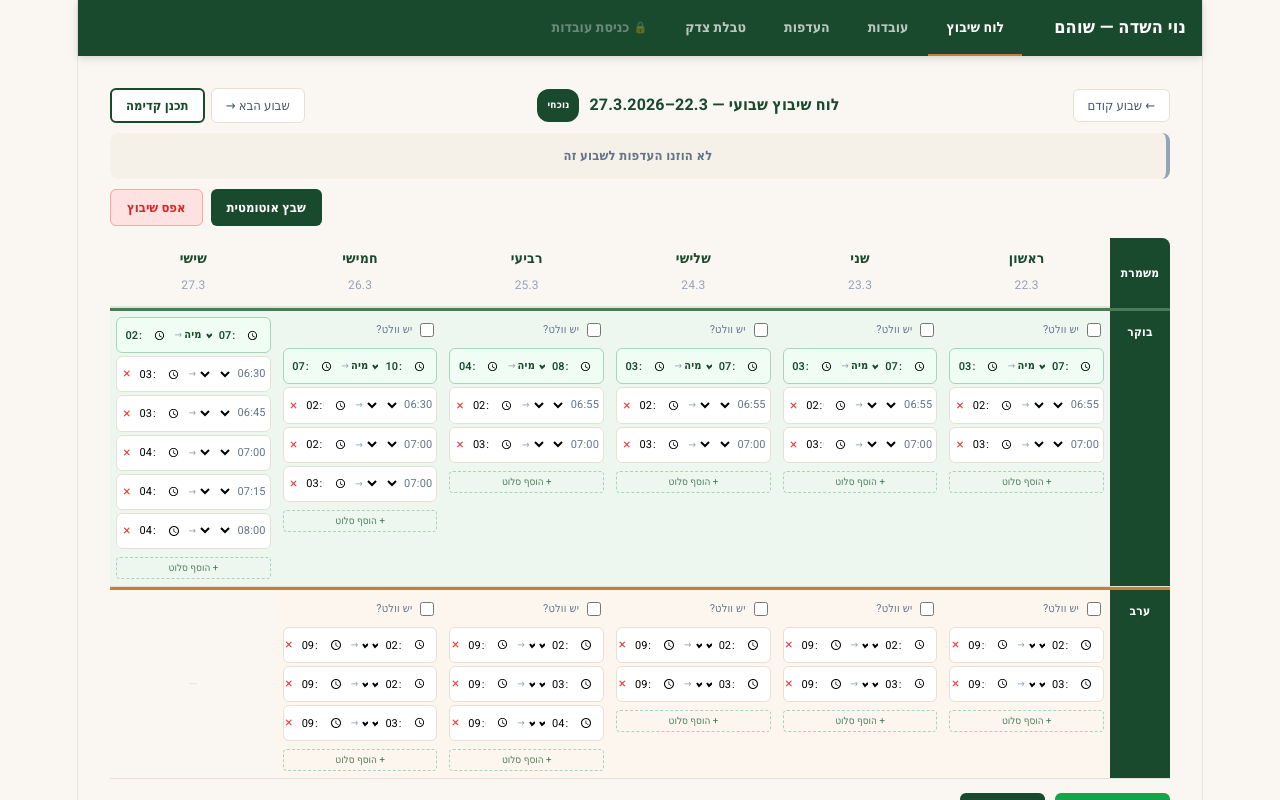
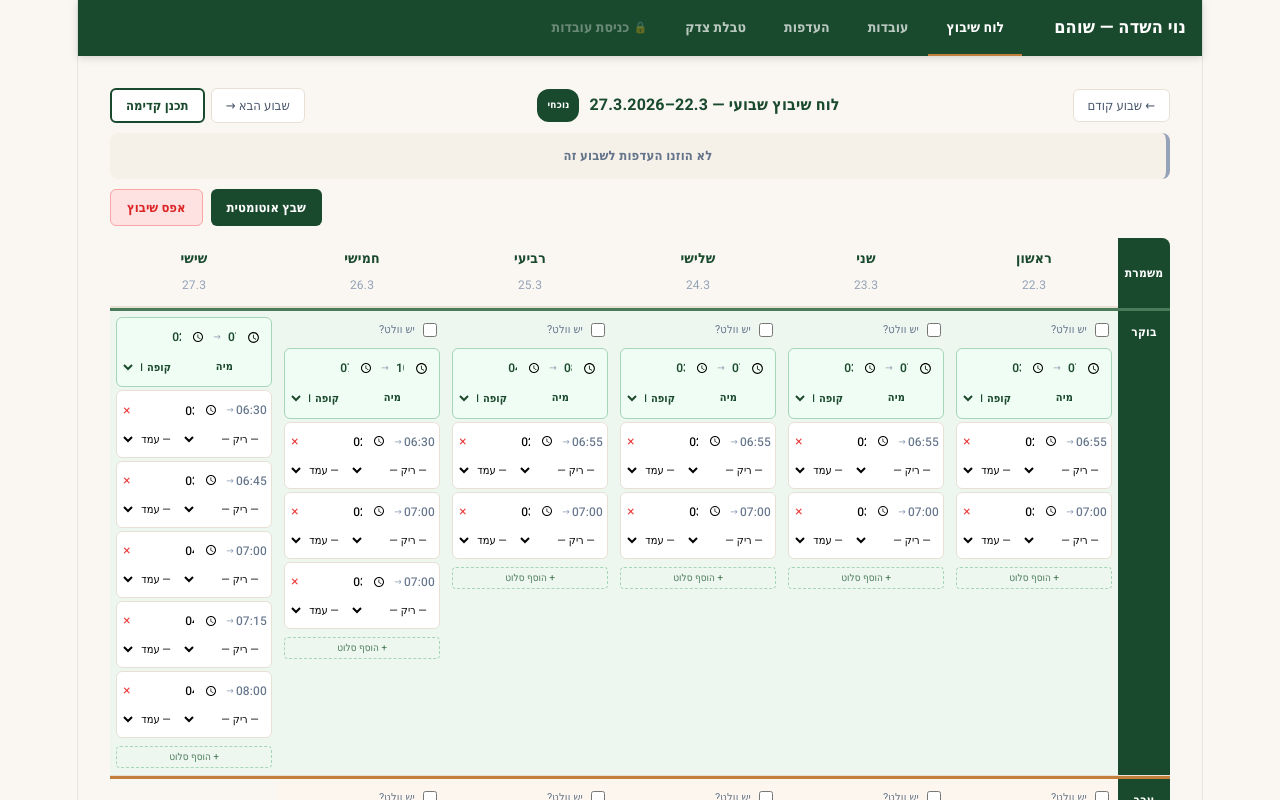
Before and after one commit to AlonFreibach/Shift-Manager, a React (Vite) app: page / in a window 1280 px wide. Shown: the top 800 px of the page. Built offline with nearby package versions, Linux system fonts and the light colour scheme.

Commit message:
new learning employee

```diff
--- a/src/components/FairnessTab.tsx
+++ b/src/components/FairnessTab.tsx
@@ -10,7 +10,7 @@ interface FairnessTabProps {
 export function FairnessTab({ employees }: FairnessTabProps) {
   const [, forceUpdate] = useState(0);
 
-  const rows = employees.map(emp => {
+  const rows = employees.filter(e => !e.isTrainee).map(emp => {
     const enriched = withAccumulatedHistory(emp);
     const fairness = calculateFairnessScore(enriched);
     const flexibility = calculateFlexibilityScore(enriched);
--- a/src/components/WeeklyBoard.tsx
+++ b/src/components/WeeklyBoard.tsx
@@ -84,9 +84,9 @@ function getBaseStations(day: string): string[] {
 function getStations(day: string, hasVolt: boolean): string[] {
   const base = getBaseStations(day);
   if (day !== 'שישי' && hasVolt) {
-    return [...base, 'וולט', 'אחר'];
-  }
-  return [...base, 'אחר'];
+    return [...base, 'וולט', 'התלמדות', 'אחר'];
+  }
+  return [...base, 'התלמדות', 'אחר'];
 }
 
 function getWeekStart(offset = 0): Date {
@@ -112,7 +112,8 @@ function isEmployeeAvailable(emp: Employee, day: string, shift: string): boolean
 
 interface ShortageItem { emp: Employee; needed: number; got: number; }
 interface TieItem { day: string; shift: string; slotIdx: number; candidates: Employee[]; scores: Record<number, number>; }
-interface AutoResultModal { isOpen: boolean; shortages: ShortageItem[]; ties: TieItem[]; emptySlots: { day: string; shift: string }[]; pendingSchedule: Schedule; }
+interface TraineeResult { name: string; assigned: boolean; reason?: string; }
+interface AutoResultModal { isOpen: boolean; shortages: ShortageItem[]; ties: TieItem[]; emptySlots: { day: string; shift: string }[]; pendingSchedule: Schedule; traineeResults: TraineeResult[]; }
 
 function calculateNewStabilityScore(emp: Employee): number {
   const now = new Date();
@@ -146,7 +147,7 @@ export function WeeklyBoard({ employees, autoScheduleRequest, onAutoScheduleHand
 
   const [preferences, setPreferences] = useState<Record<number, EmployeePrefs>>({});
   const [autoResultModal, setAutoResultModal] = useState<AutoResultModal>({
-    isOpen: false, shortages: [], ties: [], emptySlots: [], pendingSchedule: {},
+    isOpen: false, shortages: [], ties: [], emptySlots: [], pendingSchedule: {}, traineeResults: [],
   });
   const [manualShortages, setManualShortages] = useState<ShortageItem[]>([]);
   const [resetToast, setResetToast] = useState(false);
@@ -423,8 +424,10 @@ export function WeeklyBoard({ employees, autoScheduleRequest, onAutoScheduleHand
       const empPrefs = prefs[e.id];
       return empPrefs && Object.values(empPrefs).flat().length > 0;
     });
+    const regularEmployees = activeEmployees.filter(e => !e.isTrainee);
+    const traineeEmployees = activeEmployees.filter(e => e.isTrainee);
     console.log('[AutoSchedule] active employees this week:', activeEmployees.length,
-      activeEmployees.map(e => e.name));
+      '(regular:', regularEmployees.length, ', trainees:', traineeEmployees.length, ')');
 
     const shortages: ShortageItem[] = [];
 
@@ -433,7 +436,7 @@ export function WeeklyBoard({ employees, autoScheduleRequest, onAutoScheduleHand
     const originalNeeded: Record<number, number> = {};
     // Count total requested slots per employee (for margin-based priority)
     const totalRequested: Record<number, number> = {};
-    for (const emp of activeEmployees) {
+    for (const emp of regularEmployees) {
       const n = Math.max(0, emp.shiftsPerWeek - (assignedCount[emp.id] || 0));
       neededMap[emp.id] = n;
       originalNeeded[emp.id] = n;
@@ -469,7 +472,7 @@ export function WeeklyBoard({ employees, autoScheduleRequest, onAutoScheduleHand
     // ── Step 1: Minimum guarantee — assign each employee up to her minimum ──
     // Order by margin ascending (least flexible first). Each employee fills
     // all her minimum slots before the next employee is considered.
-    const minimumOrder = [...activeEmployees]
+    const minimumOrder = [...regularEmployees]
       .filter(e => neededMap[e.id] > 0)
       .sort((a, b) => {
         const marginA = totalRequested[a.id] - neededMap[a.id];
@@ -505,7 +508,7 @@ export function WeeklyBoard({ employees, autoScheduleRequest, onAutoScheduleHand
     }
 
     // Displacement: for still-short employees, take slots from over-assigned ones (iron rule)
-    for (const emp of activeEmployees) {
+    for (const emp of regularEmployees) {
       if (neededMap[emp.id] <= 0) continue;
       let remaining = neededMap[emp.id];
       const displaceSlots: { key: string; day: string; shift: string; slotIdx: number; currentEmpId: number }[] = [];
@@ -541,7 +544,7 @@ export function WeeklyBoard({ employees, autoScheduleRequest, onAutoScheduleHand
     }
 
     // Collect shortages
-    for (const emp of activeEmployees) {
+    for (const emp of regularEmployees) {
       if (neededMap[emp.id] > 0)
         shortages.push({ emp, needed: originalNeeded[emp.id], got: originalNeeded[emp.id] - neededMap[emp.id] });
     }
@@ -559,7 +562,7 @@ export function WeeklyBoard({ employees, autoScheduleRequest, onAutoScheduleHand
           const alreadyInShift = new Set(
             slots.map(s => s.employeeId).filter((id): id is number => id !== null)
           );
-          const candidates = activeEmployees.filter(e =>
+          const candidates = regularEmployees.filter(e =>
             isEmployeeAvailable(e, day, shift) &&
             !alreadyInShift.has(e.id) &&
             (prefs[e.id]?.[day] || []).some(p => p.shift === shift)
@@ -609,8 +612,80 @@ export function WeeklyBoard({ employees, autoScheduleRequest, onAutoScheduleHand
       }
     }
 
+    // ── Phase 3: Assign trainees alongside veteran employees ──
+    const traineeResults: TraineeResult[] = [];
+
+    for (const trainee of traineeEmployees) {
+      const traineePrefs = prefs[trainee.id];
+      if (!traineePrefs || Object.values(traineePrefs).flat().length === 0) {
+        traineeResults.push({ name: trainee.name, assigned: false, reason: 'לא הוזנו העדפות' });
+        continue;
+      }
+
+      // Collect all valid shifts with their veteran seniority score
+      const candidateShifts: { day: string; shift: string; seniorityDate: string }[] = [];
+
+      for (const { day, shifts } of WEEK_STRUCTURE) {
+        for (const shift of shifts) {
+          if (!isEmployeeAvailable(trainee, day, shift)) continue;
+          if (!(traineePrefs[day] || []).some(p => p.shift === shift)) continue;
+
+          const key = `${day}_${shift}`;
+          const slots = workingSlots[key];
+          // Check if trainee already in this shift
+          if (slots.some(s => s.employeeId === trainee.id)) continue;
+          // Must have at least one regular (non-trainee, non-locked) employee assigned
+          const traineeIds = new Set(traineeEmployees.map(t => t.id));
+          const regularInShift = slots.filter(s =>
+            s.employeeId !== null && !s.locked && !traineeIds.has(s.employeeId)
+          );
+          if (regularInShift.length === 0) continue;
+
+          // Find the most veteran employee in this shift (earliest availableFromDate)
+          let bestSeniority = '';
+          for (const rs of regularInShift) {
+            const emp = employees.find(e => e.id === rs.employeeId);
+            if (emp?.availableFromDate && (!bestSeniority || emp.availableFromDate < bestSeniority)) {
+              bestSeniority = emp.availableFromDate;
+            }
+          }
+          candidateShifts.push({ day, shift, seniorityDate: bestSeniority || '9999-99-99' });
+        }
+      }
+
+      // Sort: prefer shifts with most veteran employee (earliest date = most senior)
+      candidateShifts.sort((a, b) => a.seniorityDate.localeCompare(b.seniorityDate));
+
+      // Assign up to trainee.shiftsPerWeek shifts
+      let tAssigned = 0;
+      for (const cs of candidateShifts) {
+        if (tAssigned >= trainee.shiftsPerWeek) break;
+        const key = `${cs.day}_${cs.shift}`;
+        const prefEntry = (traineePrefs[cs.day] || []).find(p => p.shift === cs.shift);
+        const defaultSlot = SLOT_DEFAULTS[cs.day]?.[cs.shift]?.[0];
+        workingSlots[key] = [
+          ...workingSlots[key],
+          {
+            employeeId: trainee.id,
+            arrivalTime: prefEntry?.customArrival || defaultSlot?.arrival || '',
+            departureTime: prefEntry?.customDeparture || defaultSlot?.departure || '',
+            station: 'התלמדות',
+          },
+        ];
+        tAssigned++;
+      }
+
+      if (tAssigned === 0) {
+        traineeResults.push({ name: trainee.name, assigned: false, reason: 'לא נמצאה משמרת עם עובדת ותיקה' });
+      } else if (tAssigned < trainee.shiftsPerWeek) {
+        traineeResults.push({ name: trainee.name, assigned: true, reason: `שובצה ל-${tAssigned} מתוך ${trainee.shiftsPerWeek} משמרות` });
+      } else {
+        traineeResults.push({ name: trainee.name, assigned: true });
+      }
+    }
+
     // Always show the result modal for review
-    setAutoResultModal({ isOpen: true, shortages, ties, emptySlots, pendingSchedule: { ...workingSlots } });
+    setAutoResultModal({ isOpen: true, shortages, ties, emptySlots, pendingSchedule: { ...workingSlots }, traineeResults });
   }
 
   function resolveTie(tie: TieItem, chosen: Employee) {
@@ -859,7 +934,7 @@ export function WeeklyBoard({ employees, autoScheduleRequest, onAutoScheduleHand
     }
     saveSchedule(finalSchedule);
     addFairnessEvents(finalSchedule, weekKey);
-    setAutoResultModal({ isOpen: false, shortages: [], ties: [], emptySlots: [], pendingSchedule: {} });
+    setAutoResultModal({ isOpen: false, shortages: [], ties: [], emptySlots: [], pendingSchedule: {}, traineeResults: [] });
   }
 
   function generateWhatsAppText(): string {
@@ -946,16 +1021,20 @@ export function WeeklyBoard({ employees, autoScheduleRequest, onAutoScheduleHand
     stations: string[],
   ) {
     const isMiyaFixed = slot.locked === true || slot.employeeId === 0;
+    const isTraineeSlot = slot.station === 'התלמדות';
     const availableEmps = employees;
 
-    const inputStyle: React.CSSProperties = {
-      width: isMobile ? '100%' : 52, fontSize: isMobile ? 12 : 11, padding: '2px 4px',
-      border: 'none', borderRadius: 4, background: 'transparent',
+    const timeInputStyle: React.CSSProperties = {
+      width: isMobile ? '100%' : 44, fontSize: isMobile ? 12 : 12, padding: '2px 4px',
+      border: 'none', borderRadius: 4, background: 'transparent', fontWeight: 500,
     };
     const selectStyle: React.CSSProperties = {
       fontSize: isMobile ? 12 : 11, padding: '2px 4px',
       border: 'none', borderRadius: 4, maxWidth: '100%', background: 'transparent',
       ...(isMobile ? { flex: 1, minWidth: 0 } : { flex: 1, minWidth: 0 }),
+    };
+    const stationSelectStyle: React.CSSProperties = {
+      ...selectStyle, width: isMobile ? undefined : 58, flex: isMobile ? 1 : 'none',
     };
 
     if (isMobile) {
@@ -965,8 +1044,8 @@ export function WeeklyBoard({ employees, autoScheduleRequest, onAutoScheduleHand
           style={{
             display: 'flex', flexDirection: 'column', gap: 4, marginBottom: 4,
             padding: 6, borderRadius: 6,
-            background: isMiyaFixed ? '#f0fdf4' : 'white',
-            border: isMiyaFixed ? '1px solid #a7d5b8' : '1px solid #e8e0d4',
+            background: isMiyaFixed ? '#f0fdf4' : isTraineeSlot ? '#fff7ed' : 'white',
+            border: isMiyaFixed ? '1px solid #a7d5b8' : isTraineeSlot ? '1px solid #fed7aa' : '1px solid #e8e0d4',
             fontSize: 12,
           }}
         >
@@ -977,7 +1056,7 @@ export function WeeklyBoard({ employees, autoScheduleRequest, onAutoScheduleHand
                 type="time"
                 value={slot.arrivalTime}
                 onChange={e => updateSlotField(day, shift, slotIdx, { arrivalTime: e.target.value })}
-                style={{ ...inputStyle, ...(isMiyaFixed ? { fontWeight: 600, color: '#1a4a2e' } : {}) }}
+                style={{ ...timeInputStyle, ...(isMiyaFixed ? { fontWeight: 600, color: '#1a4a2e' } : {}) }}
               />
             ) : (
               <span style={{ fontSize: 12, color: '#64748b', flex: 1 }}>
@@ -989,7 +1068,7 @@ export function WeeklyBoard({ employees, autoScheduleRequest, onAutoScheduleHand
               type="time"
               value={slot.departureTime}
               onChange={e => updateSlotField(day, shift, slotIdx, { departureTime: e.target.value })}
-              style={{ ...inputStyle, ...(isMiyaFixed ? { fontWeight: 600, color: '#1a4a2e' } : {}) }}
+              style={{ ...timeInputStyle, ...(isMiyaFixed ? { fontWeight: 600, color: '#1a4a2e' } : {}) }}
             />
           </div>
           {/* Row 2: station + employee + X */}
@@ -1020,6 +1099,9 @@ export function WeeklyBoard({ employees, autoScheduleRequest, onAutoScheduleHand
                 ))}
               </select>
             )}
+            {isTraineeSlot && (
+              <span style={{ fontSize: 9, background: '#c17f3b', color: 'white', padding: '1px 5px', borderRadius: 4, fontWeight: 600, whiteSpace: 'nowrap' }}>מתלמד</span>
+            )}
             {!isMiyaFixed && (
               <button
                 onClick={() => removeSlot(day, shift, slotIdx)}
@@ -1042,40 +1124,52 @@ export function WeeklyBoard({ employees, autoScheduleRequest, onAutoScheduleHand
       <div
         key={slotIdx}
         style={{
-          display: 'flex', alignItems: 'center', gap: 2, marginBottom: 3,
-          padding: 4, borderRadius: 6,
-          background: isMiyaFixed ? '#f0fdf4' : 'white',
-          border: isMiyaFixed ? '1px solid #a7d5b8' : '1px solid #e8e0d4',
-          fontSize: 11, overflow: 'hidden',
+          display: 'flex', flexDirection: 'column', gap: 4, marginBottom: 3,
+          padding: '6px 4px', borderRadius: 6,
+          background: isMiyaFixed ? '#f0fdf4' : isTraineeSlot ? '#fff7ed' : 'white',
+          border: isMiyaFixed ? '1px solid #a7d5b8' : isTraineeSlot ? '1px solid #fed7aa' : '1px solid #e8e0d4',
+          overflow: 'hidden',
         }}
       >
-        {/* Arrival time — editable for evening shifts and Miya */}
+        {/* Row 1: arrival → departure */}
+        <div style={{ display: 'flex', alignItems: 'center', gap: 2, fontSize: 13, fontWeight: 500 }}>
           {shift === 'ערב' || isMiyaFixed ? (
             <input
               type="time"
               value={slot.arrivalTime}
               onChange={e => updateSlotField(day, shift, slotIdx, { arrivalTime: e.target.value })}
-            style={{ ...inputStyle, ...(isMiyaFixed ? { fontWeight: 600, color: '#1a4a2e' } : {}) }}
+              style={{ ...timeInputStyle, ...(isMiyaFixed ? { fontWeight: 600, color: '#1a4a2e' } : {}) }}
             />
           ) : (
-          <span style={{ fontSize: 11, color: '#64748b', whiteSpace: 'nowrap' }}>
+            <span style={{ fontSize: 12, color: '#64748b', fontWeight: 500 }}>
               {slot.arrivalTime || '—'}
             </span>
           )}
-
-        {/* Station dropdown — always editable */}
-        <select
-          value={slot.station}
-          onChange={e => updateSlotField(day, shift, slotIdx, { station: e.target.value })}
-          style={{ ...selectStyle, ...(isMiyaFixed ? { fontWeight: 600, color: '#1a4a2e' } : {}) }}
-        >
-          <option value="">— עמדה —</option>
-          {stations.map(s => <option key={s} value={s}>{s}</option>)}
-        </select>
-
-        {/* Employee name or picker */}
+          <span style={{ fontSize: 10, color: '#94a3b8' }}>→</span>
+          <input
+            type="time"
+            value={slot.departureTime}
+            onChange={e => updateSlotField(day, shift, slotIdx, { departureTime: e.target.value })}
+            style={{ ...timeInputStyle, ...(isMiyaFixed ? { fontWeight: 600, color: '#1a4a2e' } : {}) }}
+          />
+          {!isMiyaFixed && (
+            <button
+              onClick={() => removeSlot(day, shift, slotIdx)}
+              title="הסר סלוט"
+              style={{
+                background: 'none', border: 'none', color: '#ef4444',
+                cursor: 'pointer', fontSize: 14, padding: '0 2px',
+                lineHeight: 1, flexShrink: 0, marginRight: 'auto',
+              }}
+            >
+              ×
+            </button>
+          )}
+        </div>
+        {/* Row 2: employee + station */}
+        <div style={{ display: 'flex', alignItems: 'center', gap: 3 }}>
           {isMiyaFixed ? (
-          <span style={{ fontWeight: 700, fontSize: 11, color: '#1a4a2e', whiteSpace: 'nowrap' }}>מיה</span>
+            <span style={{ fontWeight: 700, fontSize: 11, color: '#1a4a2e', flex: 1 }}>מיה</span>
           ) : (
             <select
               value={slot.employeeId ?? ''}
@@ -1092,30 +1186,18 @@ export function WeeklyBoard({ employees, autoScheduleRequest, onAutoScheduleHand
               ))}
             </select>
           )}
-
-        {/* Departure time — always editable */}
-        <span style={{ fontSize: 10, color: '#94a3b8' }}>→</span>
-        <input
-          type="time"
-          value={slot.departureTime}
-          onChange={e => updateSlotField(day, shift, slotIdx, { departureTime: e.target.value })}
-          style={{ ...inputStyle, ...(isMiyaFixed ? { fontWeight: 600, color: '#1a4a2e' } : {}) }}
-        />
-
-        {/* Remove button */}
-        {!isMiyaFixed && (
-          <button
-            onClick={() => removeSlot(day, shift, slotIdx)}
-            title="הסר סלוט"
-            style={{
-              background: 'none', border: 'none', color: '#ef4444',
-              cursor: 'pointer', fontSize: 14, padding: '0 2px',
-              lineHeight: 1, flexShrink: 0,
-            }}
-          >
-            ×
-          </button>
-        )}
+          <select
+            value={slot.station}
+            onChange={e => updateSlotField(day, shift, slotIdx, { station: e.target.value })}
+            style={{ ...stationSelectStyle, ...(isMiyaFixed ? { fontWeight: 600, color: '#1a4a2e' } : {}) }}
+          >
+            <option value="">— עמדה —</option>
+            {stations.map(s => <option key={s} value={s}>{s}</option>)}
+          </select>
+          {isTraineeSlot && (
+            <span style={{ fontSize: 9, background: '#c17f3b', color: 'white', padding: '1px 5px', borderRadius: 4, fontWeight: 600, whiteSpace: 'nowrap' }}>מתלמד</span>
+          )}
+        </div>
       </div>
     );
   }
@@ -1312,9 +1394,9 @@ export function WeeklyBoard({ employees, autoScheduleRequest, onAutoScheduleHand
       <div style={{ overflowX: isMobile ? 'auto' : 'hidden' }}>
         <table style={{ width: '100%', tableLayout: 'fixed', borderCollapse: 'separate', borderSpacing: 0, fontSize: 12 }}>
           <colgroup>
-            <col style={{ width: 60 }} />
+            <col style={{ width: 52 }} />
             {visibleDays.map(d => (
-              <col key={d.day} />
+              <col key={d.day} style={{ width: 'calc((100% - 52px) / 6)' }} />
             ))}
           </colgroup>
           <thead>
@@ -1563,9 +1645,31 @@ export function WeeklyBoard({ employees, autoScheduleRequest, onAutoScheduleHand
                 </div>
               )}
 
+              {/* Trainee results */}
+              {autoResultModal.traineeResults.length > 0 && (
+                <div style={{ marginBottom: 14 }}>
+                  <div style={{ fontWeight: 700, marginBottom: 8, color: '#c17f3b', fontSize: 14 }}>מתלמדות</div>
+                  <div style={{ display: 'flex', flexDirection: 'column', gap: 4 }}>
+                    {autoResultModal.traineeResults.map(tr => (
+                      <div key={tr.name} style={{
+                        background: tr.assigned ? '#fff7ed' : '#fee2e2',
+                        border: `1px solid ${tr.assigned ? '#fed7aa' : '#fca5a5'}`,
+                        borderRadius: 6, padding: '6px 12px', fontSize: 12, marginBottom: 0,
+                        color: tr.assigned ? '#92400e' : '#991b1b',
+                      }}>
+                        {tr.assigned
+                          ? `${tr.name} — שובצה להתלמדות${tr.reason ? ` (${tr.reason})` : ''}`
+                          : `מתלמדת ${tr.name} לא שובצה — ${tr.reason}`
+                        }
+                      </div>
+                    ))}
+                  </div>
+                </div>
+              )}
+
               <div style={{ marginTop: 16, display: 'flex', justifyContent: 'flex-end', gap: 8 }}>
                 <button
-                  onClick={() => setAutoResultModal({ isOpen: false, shortages: [], ties: [], emptySlots: [], pendingSchedule: {} })}
+                  onClick={() => setAutoResultModal({ isOpen: false, shortages: [], ties: [], emptySlots: [], pendingSchedule: {}, traineeResults: [] })}
                   style={{ padding: '8px 16px', background: '#f5f0e8', border: '1px solid #e8e0d4', borderRadius: 6, cursor: 'pointer', fontSize: 13, fontWeight: 600, color: '#475569' }}
                 >
                   בטל
```
Also changed, not shown: src/components/EmployeesTab.tsx (+26 -0 lines), src/data/employees.ts (+15 -0 lines). Lines whose indentation alone changed are shown as unchanged.
